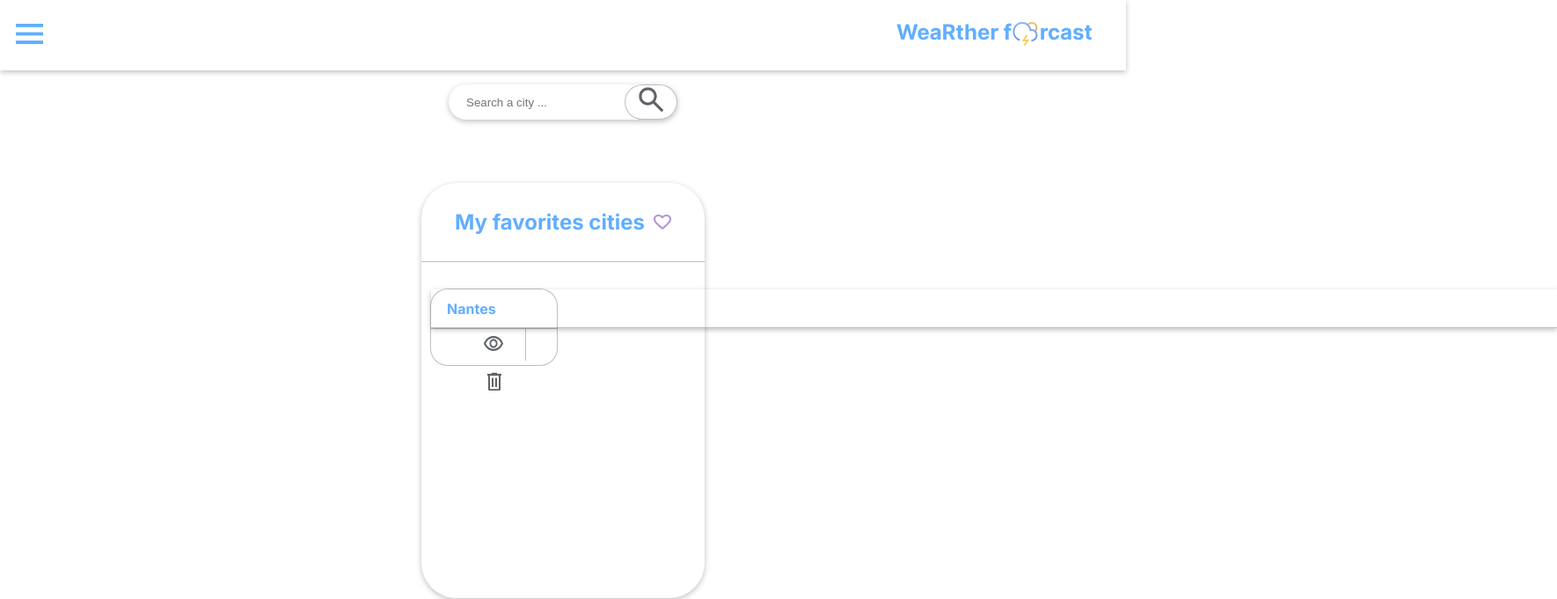
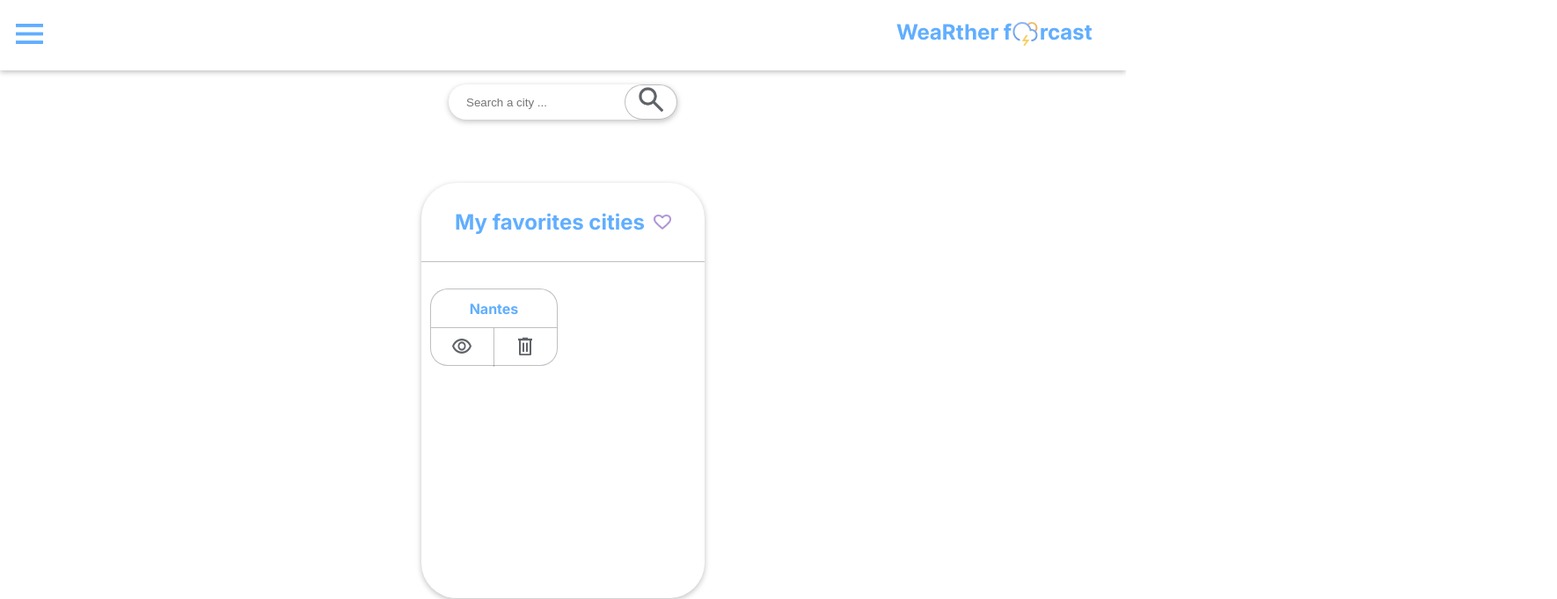
Before and after one commit to WildCodeSchool-2024-09/JS-Nantes-P2-WeartherForcast, a React (Vite) app in the folder client/: page /myCities in a window 1280 px wide. Shown: the top 681 px of the page at 88% size, 1770 px wide, since content can reach past the window. Built offline with nearby package versions, Linux system fonts and the light colour scheme; no server answers.

Commit message:
finally change the tags HTML element in order to not heritate of the general style (header and footer)

```diff
--- a/client/src/components/FavoriteCityCard.tsx
+++ b/client/src/components/FavoriteCityCard.tsx
@@ -19,11 +19,11 @@ export default function FavoriteCityCard() {
   //TODO: map on cities in localStorage
 
   return (
-    <section className="city-favorite-card">
-      <header>
+    <article className="city-favorite-card">
+      <section className="city-favorite-card-header">
         <h2 className="city-favorite-card-title">Nantes</h2>
-      </header>
-      <footer className="city-favorite-card-footer">
+      </section>
+      <section className="city-favorite-card-footer">
         <div className="visibility-container">
           <button
             type="button"
@@ -40,7 +40,7 @@ export default function FavoriteCityCard() {
             <img className="rubbish-bin-icon" src={rubbishBin} alt="" />
           </button>
         </div>
-      </footer>
-    </section>
+      </section>
+    </article>
   );
 }
--- a/client/src/style/favoriteCityCard.css
+++ b/client/src/style/favoriteCityCard.css
@@ -6,7 +6,7 @@
   height: 88px;
 }
 
-.city-favorite-card header {
+.city-favorite-card-header {
   height: 44px;
   border-bottom: solid 1px var(--shadowColor);
 }
@@ -18,7 +18,7 @@
   line-height: 44px;
 }
 
-.city-favorite-card footer {
+.city-favorite-card-footer {
   display: flex;
 }
 
```
